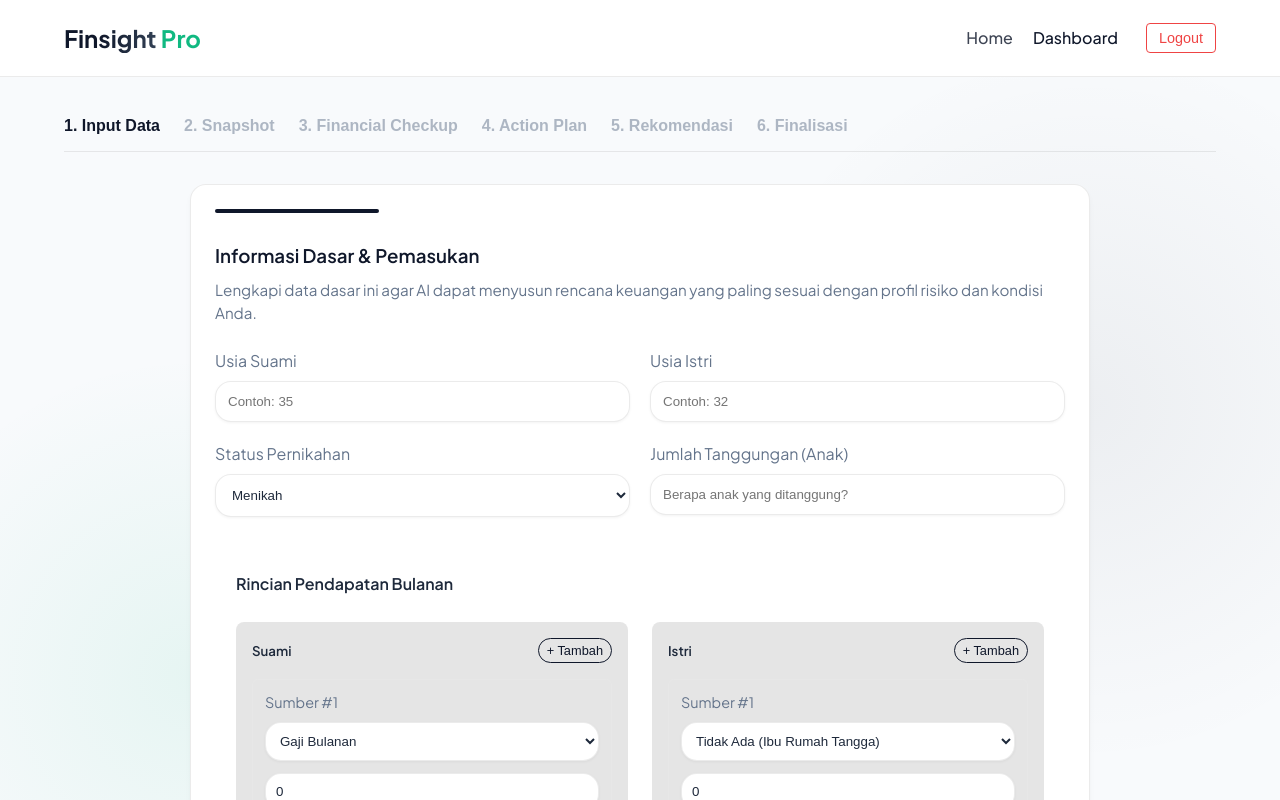
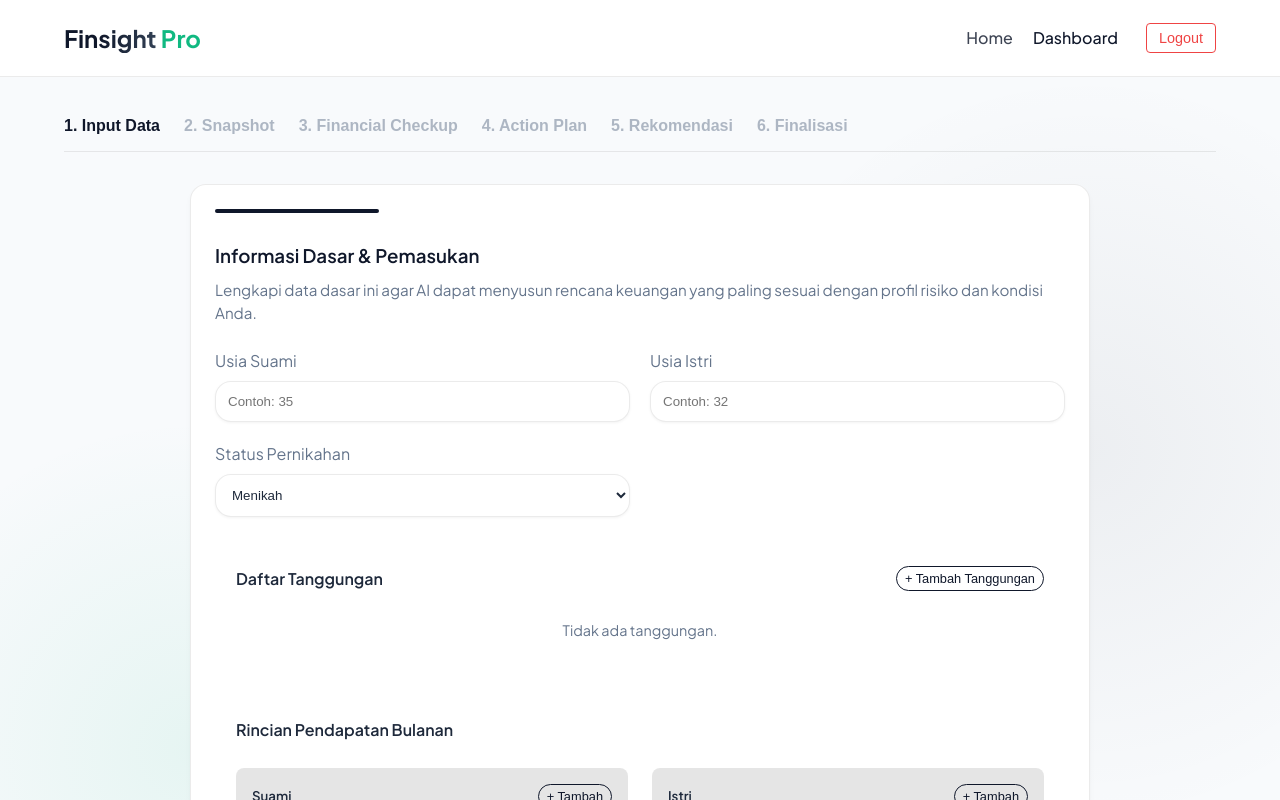
Before and after one commit to lantaburo/cfo, a Next.js app: page /dashboard in a window 1280 px wide. Shown: the top 800 px of the page. Built offline with nearby package versions, Linux system fonts and the light colour scheme; sample sign-in values are in the browser's storage.

Commit message:
Update form jumlah tanggungan to be a dynamic multi-field array

```diff
--- a/app/api/analyze/route.ts
+++ b/app/api/analyze/route.ts
@@ -80,7 +80,7 @@ export async function POST(request: Request) {
     TUGAS DAN ATURAN UTAMA:
     1. Baca JSON klien dan hasilkan output berupa JSON object MURNI tanpa markdown (tanpa blok \`\`\`json).
     2. DILARANG KERAS merekomendasikan instrumen riba.
-    3. **Dana Darurat Otomatis**: Anda WAJIB menghitung dan menambahkan 'Dana Darurat' ke dalam \`goal_projections\`. Hitung target ideal Dana Darurat berdasarkan status pernikahan, jumlah anak, dan cashflow pengeluaran bulanan (misal: 6x pengeluaran, 9x, atau 12x).
+    3. **Dana Darurat Otomatis**: Anda WAJIB menghitung dan menambahkan 'Dana Darurat' ke dalam \`goal_projections\`. Hitung target ideal Dana Darurat berdasarkan status pernikahan, jumlah dan profil tanggungan, serta cashflow pengeluaran bulanan (misal: 6x pengeluaran, 9x, atau 12x).
     4. **Kategorisasi Waktu**: Setiap goal dalam \`goal_projections\` harus memiliki field \`timeframe\` ("Pendek (1-3 Tahun)", "Menengah (4-5 Tahun)", atau "Panjang (>5 Tahun)").
     5. **Financial Check Up (LM AI Guide)**:
        Anda WAJIB membuat laporan analisis komprehensif yang diletakkan SEPENUHNYA ke dalam field \`overall_health_summary\`. **PENTING: JANGAN gunakan Enter/Line-break asli di dalam string JSON. Anda WAJIB menggunakan literal karakter \`\\n\` (backslash n) untuk membuat paragraf baru**. Wajib mencakup struktur persis berikut:
--- a/app/components/dashboard/InputData.tsx
+++ b/app/components/dashboard/InputData.tsx
@@ -81,9 +81,42 @@ export default function InputData({
                   <option>Belum Menikah</option>
                 </select>
               </div>
-              <div>
-                <label style={{ display: 'block', marginBottom: '8px', color: 'var(--text-muted)' }}>Jumlah Tanggungan (Anak)</label>
-                <input type="number" placeholder="Berapa anak yang ditanggung?" value={basicInfo.anak} onChange={e => setBasicInfo({...basicInfo, anak: +e.target.value})} className="glass-panel" style={{ width: '100%', padding: '12px', color: 'var(--text-main)', outline: 'none' }} />
+              <div style={{ gridColumn: '1 / -1', marginTop: '8px', background: 'rgba(255,255,255,0.02)', padding: '20px', borderRadius: '8px', border: '1px solid rgba(255,255,255,0.05)' }}>
+                <div style={{ display: 'flex', justifyContent: 'space-between', alignItems: 'center', marginBottom: '16px', borderBottom: '1px solid rgba(255,255,255,0.1)', paddingBottom: '12px' }}>
+                  <h4 style={{ color: 'var(--text-main)', margin: 0 }}>Daftar Tanggungan</h4>
+                  <button onClick={() => setBasicInfo({...basicInfo, tanggungan: [...(basicInfo.tanggungan || []), { id: Date.now(), hubungan: '', umur: '' }]})} className="btn btn-outline" style={{ padding: '4px 8px', fontSize: '0.8rem' }}>+ Tambah Tanggungan</button>
+                </div>
+
+                {(basicInfo.tanggungan || []).length === 0 && (
+                  <p style={{ color: 'var(--text-muted)', fontSize: '0.9rem', textAlign: 'center' }}>Tidak ada tanggungan.</p>
+                )}
+
+                {(basicInfo.tanggungan || []).map((t: any, i: number) => (
+                  <div key={t.id} style={{ display: 'flex', gap: '12px', marginBottom: '12px', background: 'rgba(0,0,0,0.1)', padding: '12px', borderRadius: '8px' }}>
+                    <div style={{ flex: 2 }}>
+                      <label style={{ fontSize: '0.8rem', color: 'var(--text-muted)', marginBottom: '4px', display: 'block' }}>Hubungan / Siapa</label>
+                      <input type="text" placeholder="Contoh: Anak, Orang Tua, Keponakan" value={t.hubungan} onChange={e => {
+                        const newT = [...(basicInfo.tanggungan || [])];
+                        newT[i].hubungan = e.target.value;
+                        setBasicInfo({...basicInfo, tanggungan: newT});
+                      }} className="glass-panel" style={{ width: '100%', padding: '10px', color: 'var(--text-main)', outline: 'none' }} />
+                    </div>
+                    <div style={{ flex: 1 }}>
+                      <label style={{ fontSize: '0.8rem', color: 'var(--text-muted)', marginBottom: '4px', display: 'block' }}>Umur (Tahun)</label>
+                      <input type="number" placeholder="Contoh: 12" value={t.umur} onChange={e => {
+                        const newT = [...(basicInfo.tanggungan || [])];
+                        newT[i].umur = e.target.value;
+                        setBasicInfo({...basicInfo, tanggungan: newT});
+                      }} className="glass-panel" style={{ width: '100%', padding: '10px', color: 'var(--text-main)', outline: 'none' }} />
+                    </div>
+                    <div style={{ display: 'flex', alignItems: 'flex-end', paddingBottom: '4px' }}>
+                       <button onClick={() => {
+                        const newT = (basicInfo.tanggungan || []).filter((_: any, idx: number) => idx !== i);
+                        setBasicInfo({...basicInfo, tanggungan: newT});
+                      }} style={{ background: 'transparent', border: 'none', color: '#ff4e50', cursor: 'pointer', fontSize: '1.2rem', padding: '10px' }}>✕</button>
+                    </div>
+                  </div>
+                ))}
               </div>
               <div style={{ gridColumn: '1 / -1', marginTop: '16px', background: 'rgba(255,255,255,0.02)', padding: '20px', borderRadius: '8px', border: '1px solid rgba(255,255,255,0.05)' }}>
                 <h4 style={{ marginBottom: '16px', color: 'var(--text-main)', borderBottom: '1px solid rgba(255,255,255,0.1)', paddingBottom: '12px' }}>Rincian Pendapatan Bulanan</h4>
--- a/app/dashboard/page.tsx
+++ b/app/dashboard/page.tsx
@@ -59,7 +59,7 @@ export default function Dashboard() {
     usiaSuami: '',
     usiaIstri: '',
     status: 'Menikah',
-    anak: '',
+    tanggungan: [],
     incomesSuami: [{ id: Date.now(), source: 'Gaji Bulanan', customSource: '', amount: 0 }],
     incomesIstri: [{ id: Date.now() + 1, source: 'Tidak Ada (Ibu Rumah Tangga)', customSource: '', amount: 0 }],
     incomesTahunan: [{ id: Date.now() + 2, source: 'Bonus/THR', customSource: '', amount: 0 }],
```
